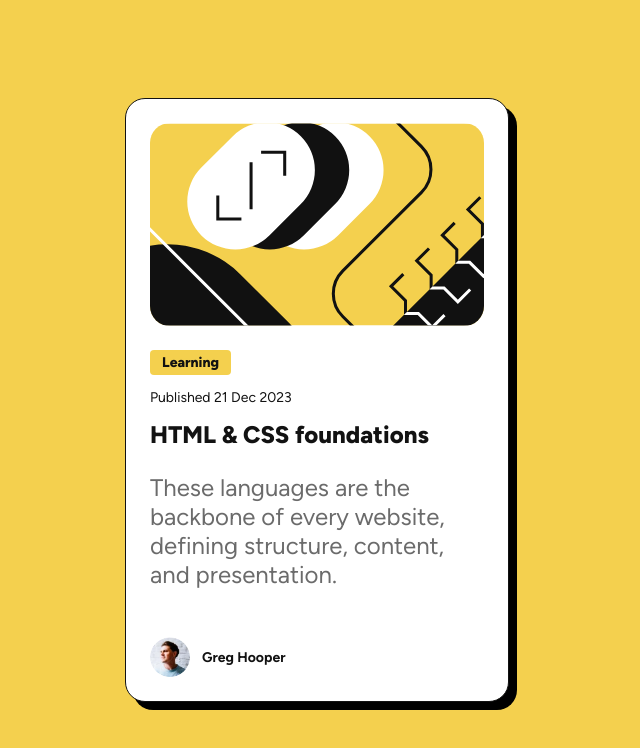
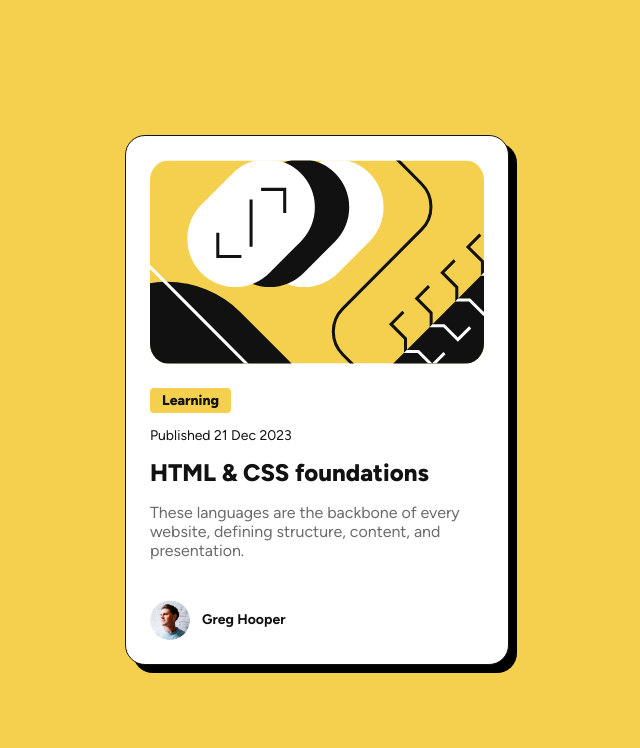
Before and after one commit to carlosmarte23/Blog-preview-card, a plain HTML site: page index.html in a window 1280 px wide. Shown: the whole page, without its empty margins (323-963 px from the left). Drawn offline with Linux system fonts and the light colour scheme.

Commit message:
Made ajustments based on feedback from Frontend Mentor

```diff
--- a/index.html
+++ b/index.html
@@ -24,8 +24,8 @@
         <p class="card__date">Published 21 Dec 2023</p>
         <h1 class="card__title">HTML & CSS foundations</h1>
         <p class="card__description">
-            These languages are the backbone of every website, defining
-            structure, content, and presentation.
+          These languages are the backbone of every website, defining structure,
+          content, and presentation.
         </p>
       </div>
       <div class="card__author">
@@ -34,7 +34,7 @@
           alt=""
           class="author__avatar"
         />
-          <span class="author__name">Greg Hooper</s>
+        <span class="author__name">Greg Hooper</span>
       </div>
     </main>
   </body>
--- a/style.css
+++ b/style.css
@@ -24,6 +24,7 @@
   src: url("/assets/fonts/static/Figtree-ExtraBold.ttf") format("truetype");
   font-weight: 800;
   font-style: normal;
+  font-display: swap;
 }
 
 @font-face {
@@ -31,6 +32,7 @@
   src: url("/assets/fonts/static/Figtree-SemiBold.ttf") format("truetype");
   font-weight: 600;
   font-style: normal;
+  font-display: swap;
 }
 
 @font-face {
@@ -39,6 +41,7 @@
     format("truetype");
   font-weight: 100 900;
   font-style: italic;
+  font-display: swap;
 }
 
 @font-face {
@@ -46,6 +49,7 @@
   src: url("/assets/fonts/Figtree-VariableFont_wght.ttf") format("truetype");
   font-weight: 100 900;
   font-style: normal;
+  font-display: swap;
 }
 
 /* STYLES */
@@ -75,8 +79,8 @@ body {
 }
 
 .card__header img {
-  width: 100%;
-  height: 100%;
+  max-width: 100%;
+  min-height: 100%;
   object-fit: cover;
   border-radius: 20px;
 }
@@ -110,7 +114,7 @@ body {
 }
 
 .card__description {
-  font-size: clamp(0.875rem, 2.5vw, 1.5rem);
+  font-size: clamp(0.875rem, 2.5vw, 1rem);
   color: var(--cls-gray-500);
 }
 
```
Lines whose indentation alone changed are shown as unchanged.
